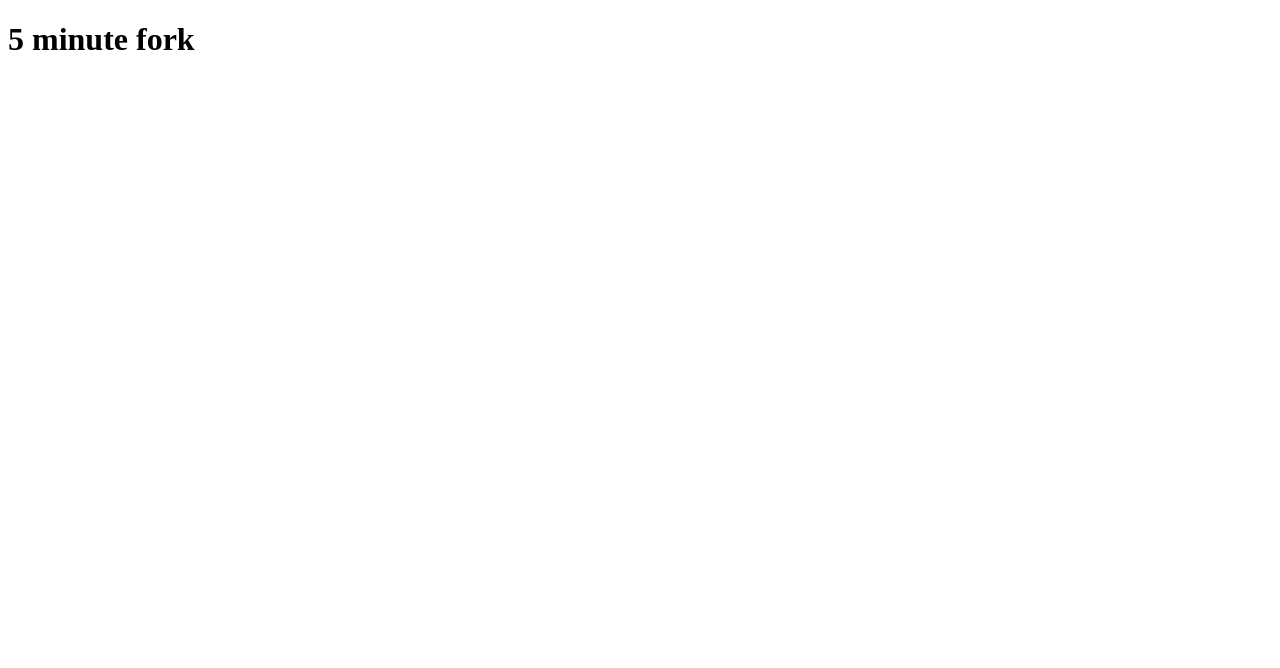
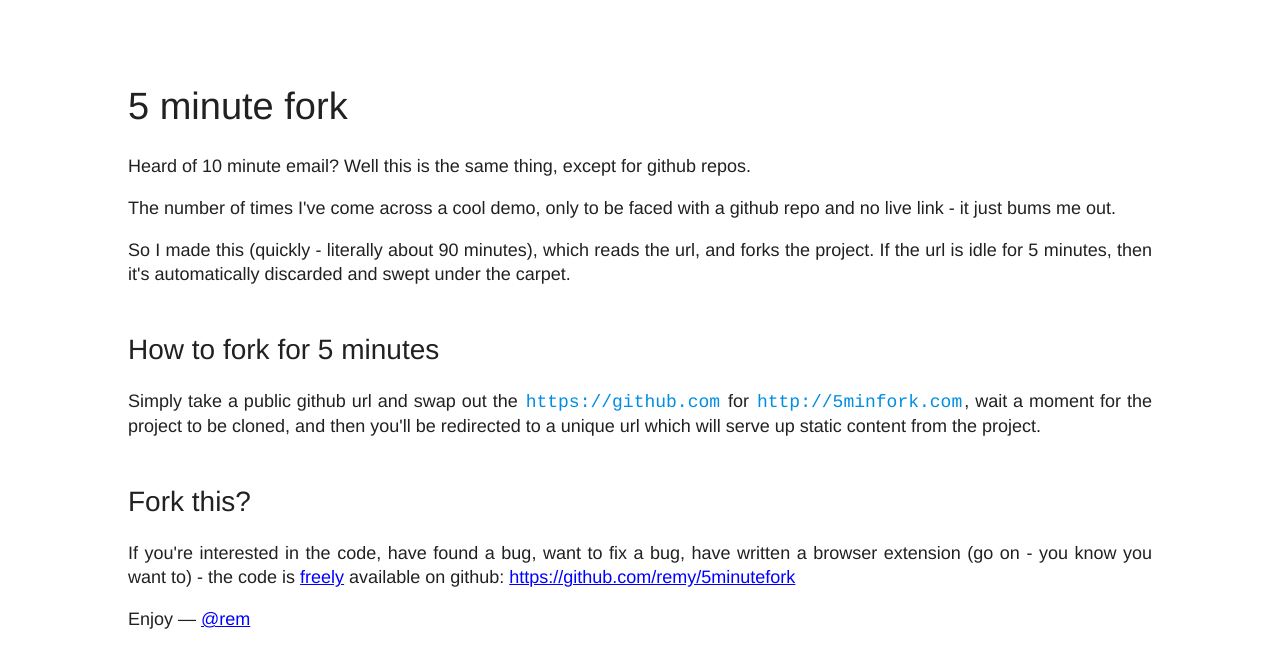
Before and after one commit to remy/5minutefork, a website: page public/index.html in a window 1280 px wide. Drawn offline with Linux system fonts and the light colour scheme.

Commit message:
add a content page

```diff
--- a/public/index.html
+++ b/public/index.html
@@ -3,8 +3,21 @@
 <head>
 <meta charset="UTF-8">
   <title>5 minute fork</title>
+  <link rel="stylesheet" type="text/css" href="style.css">
 </head>
 <body>
   <h1>5 minute fork</h1>
+  <p>Heard of 10 minute email? Well this is the same thing, except for github repos.</p>
+
+  <p>The number of times I've come across a cool demo, only to be faced with a github repo and no live link - it just bums me out.</p>
+
+  <p>So I made this (quickly - literally about 90 minutes), which reads the url, and forks the project. If the url is idle for 5 minutes, then it's automatically discarded and swept under the carpet.</p>
+
+  <h2>How to fork for 5 minutes</h2>
+  <p>Simply take a public github url and swap out the <code>https://github.com</code> for <code>http://5minfork.com</code>, wait a moment for the project to be cloned, and then you'll be redirected to a unique url which will serve up static content from the project.</p>
+
+  <h2>Fork this?</h2>
+  <p>If you're interested in the code, have found a bug, want to fix a bug, have written a browser extension (go on - you know you want to) - the code is <a href="http://rem.mit-license.org/">freely</a> available on github: <a href="https://github.com/remy/5minutefork">https://github.com/remy/5minutefork</a></p>
+  <p>Enjoy &mdash; <a href="http://twitter.com/rem">@rem</a></p>
 </body>
 </html>
--- /dev/null
+++ b/public/style.css
@@ -0,0 +1,58 @@
+* {
+  font-family: 'helvetica neue', arial, helveica;
+  font-weight: 200;
+}
+
+code {
+  font-family: courier;
+  padding: 2px;
+  color: #008DE2;
+}
+
+body {
+  background: white;
+  color: #212121;
+  margin: 0;
+  padding-top: 60px;
+}
+
+p, h1, h2 {
+  max-width: 80%;
+  margin-left: auto;
+  margin-right: auto;
+}
+
+h1 {
+  font-size: 38px;
+}
+
+h2 {
+  font-size: 28px;
+  margin-top: 48px;
+}
+
+p {
+  line-height: 24px;
+  font-size: 18px;
+  text-align: justify;
+}
+
+a {
+  color: blue;
+}
+
+em {
+  font-weight: 400;
+}
+
+.footer {
+  padding: 40px 0;
+  background: #efefef;
+  margin: 0;
+  margin-top: 40px;
+  max-width: 100%;
+}
+
+.footer p {
+  text-align: left;
+}
```
